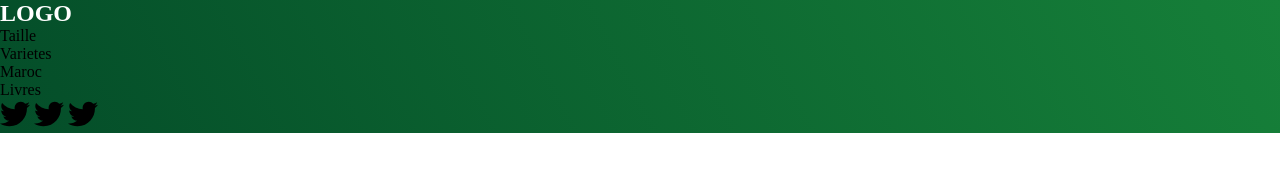
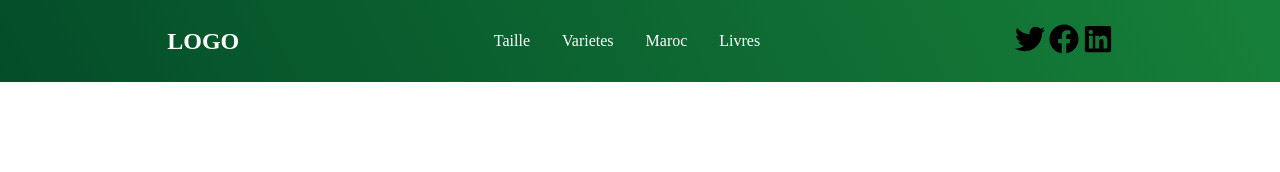
Before and after one commit to Youcode-Classe-E-2023-2024/alifertah-olivier, a plain HTML site: page index.html in a window 1280 px wide. Drawn offline with Linux system fonts and the light colour scheme.

Commit message:
feat : init the navbar

```diff
--- a/index.html
+++ b/index.html
@@ -9,16 +9,16 @@
 <body>
     <nav id="navbar">
         <a href="index.html"><h1> LOGO </h1></a>
-        <div>
-            <div>Taille</div>
-            <div>Varietes</div>
-            <div>Maroc</div>
-            <div>Livres</div>
+        <div id="tabs">
+            <a href="" class="tab">Taille</a>
+            <a href="" class="tab">Varietes</a>
+            <a href="" class="tab">Maroc</a>
+            <a href="" class="tab">Livres</a>
         </div>
-        <div>
+        <div id="socialMedia">
             <a href=""><img class="icon" src="img/twitter.svg" alt=""></a>
-            <a href=""><img class="icon" src="img/twitter.svg" alt=""></a>
-            <a href=""><img class="icon" src="img/twitter.svg" alt=""></a>
+            <a href=""><img class="icon" src="img/facebook.svg" alt=""></a>
+            <a href=""><img class="icon" src="img/linkedin.svg" alt=""></a>
         </div>
     </nav>
 </body>
--- a/styles.css
+++ b/styles.css
@@ -15,3 +15,18 @@ a{
     height: 30px;
     width: 30px;
 }
+
+#navbar{
+    background-color: transparent;
+    display: flex;
+    justify-content: space-around;
+    align-items: center;
+    padding: 1.5rem 3rem;
+}
+
+#tabs{
+    display: flex;
+}
+.tab{
+    padding: 0 1rem;
+}
```
